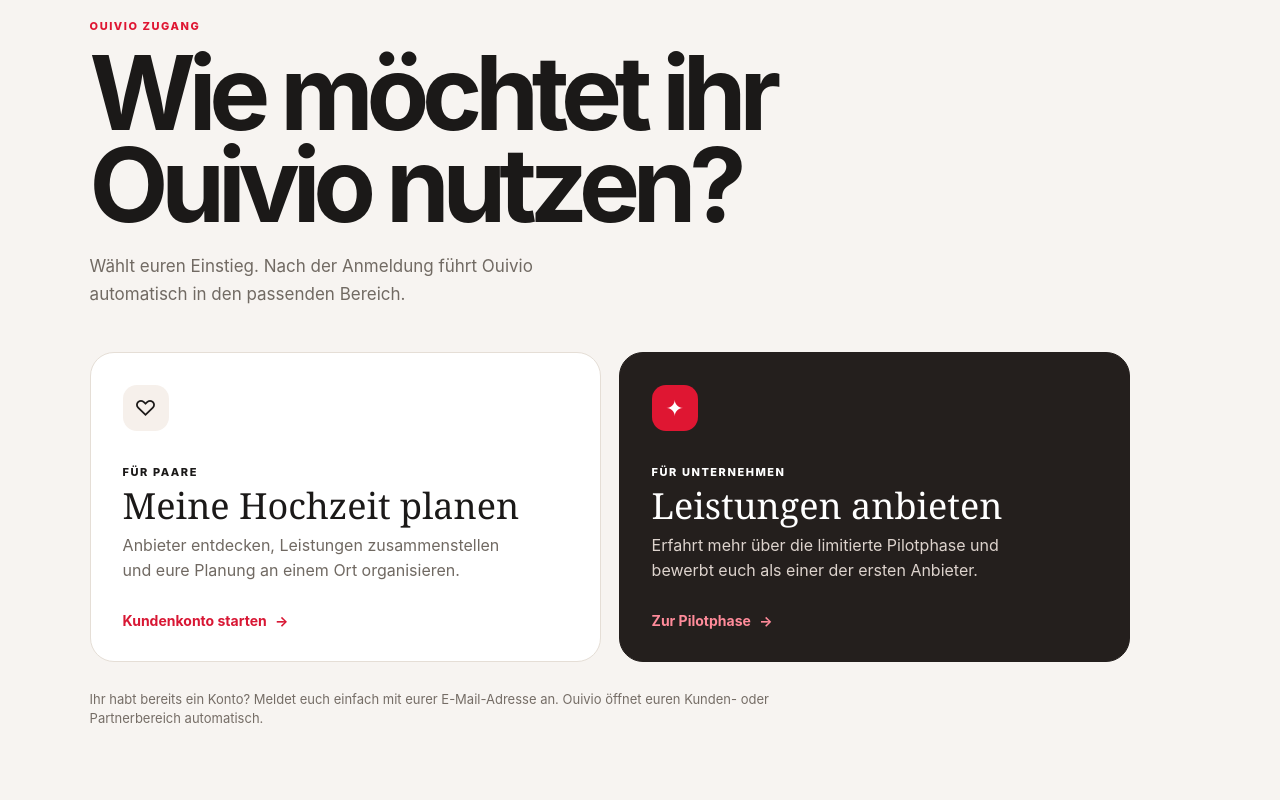
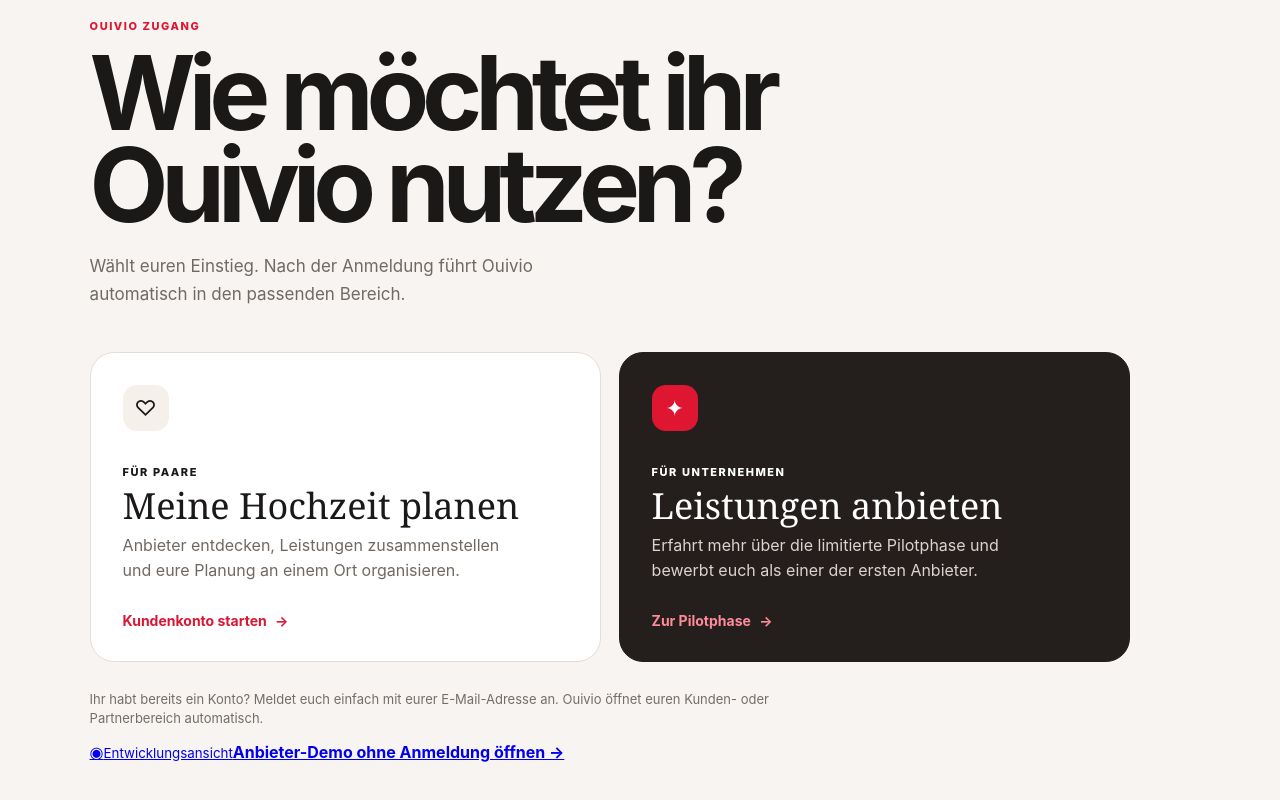
Before and after one commit to serdar-yamac/ouivio-website, a Next.js app: page /access in a window 1280 px wide. Shown: the part 212-1012 px from the top of the page. Built offline with nearby package versions, Linux system fonts and the light colour scheme.

Commit message:
Add visible partner demo entry

```diff
--- a/app/access/page.tsx
+++ b/app/access/page.tsx
@@ -10,5 +10,6 @@ export default function AccessPage() {
       <Link className={`${styles.choice} ${styles.partner}`} href="/index.html#partner"><span className={styles.icon}>✦</span><small>Für Unternehmen</small><h2>Leistungen anbieten</h2><p>Erfahrt mehr über die limitierte Pilotphase und bewerbt euch als einer der ersten Anbieter.</p><b>Zur Pilotphase <i>→</i></b></Link>
     </section>
     <p className={styles.note}>Ihr habt bereits ein Konto? Meldet euch einfach mit eurer E-Mail-Adresse an. Ouivio öffnet euren Kunden- oder Partnerbereich automatisch.</p>
+    <Link className={styles.demoLink} href="/partner?demo=1"><span aria-hidden="true">◉</span><span><small>Entwicklungsansicht</small><strong>Anbieter-Demo ohne Anmeldung öffnen →</strong></span></Link>
   </main>;
 }
```
